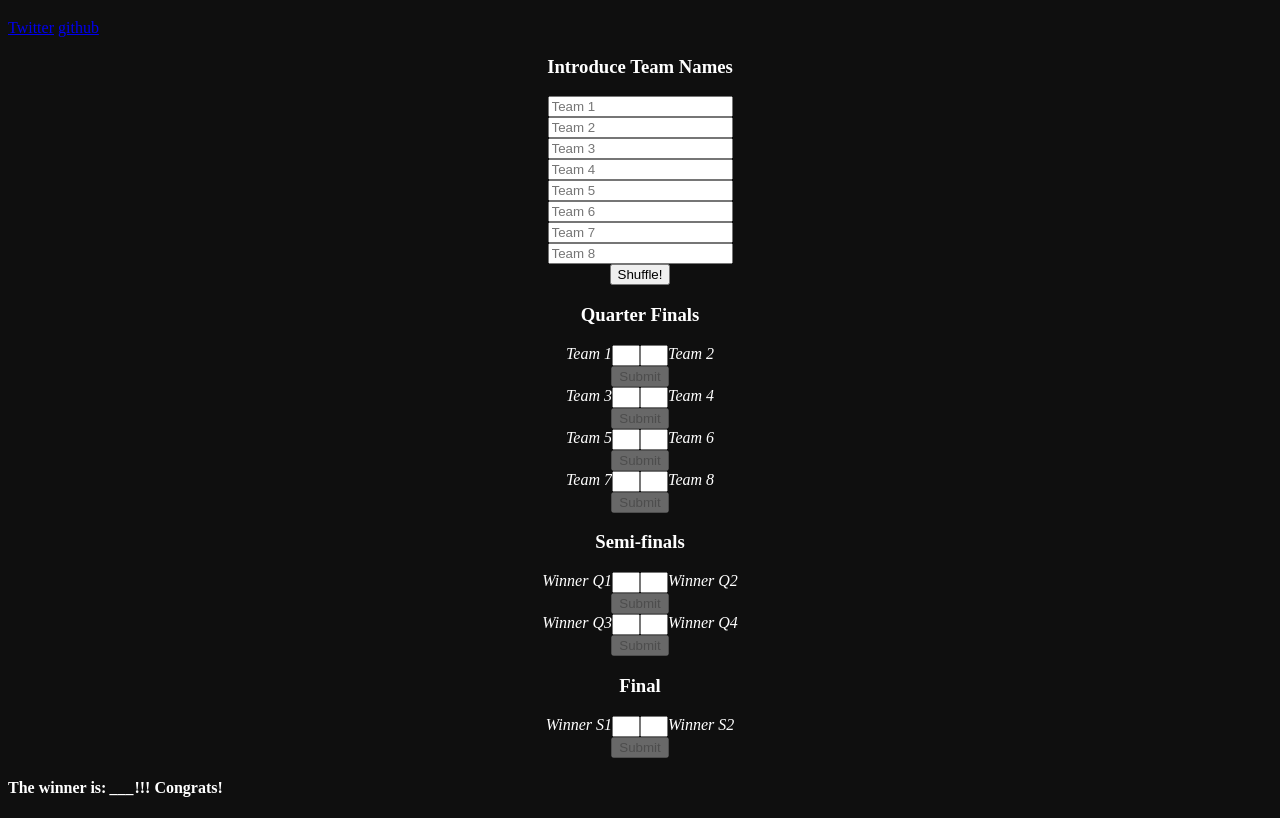
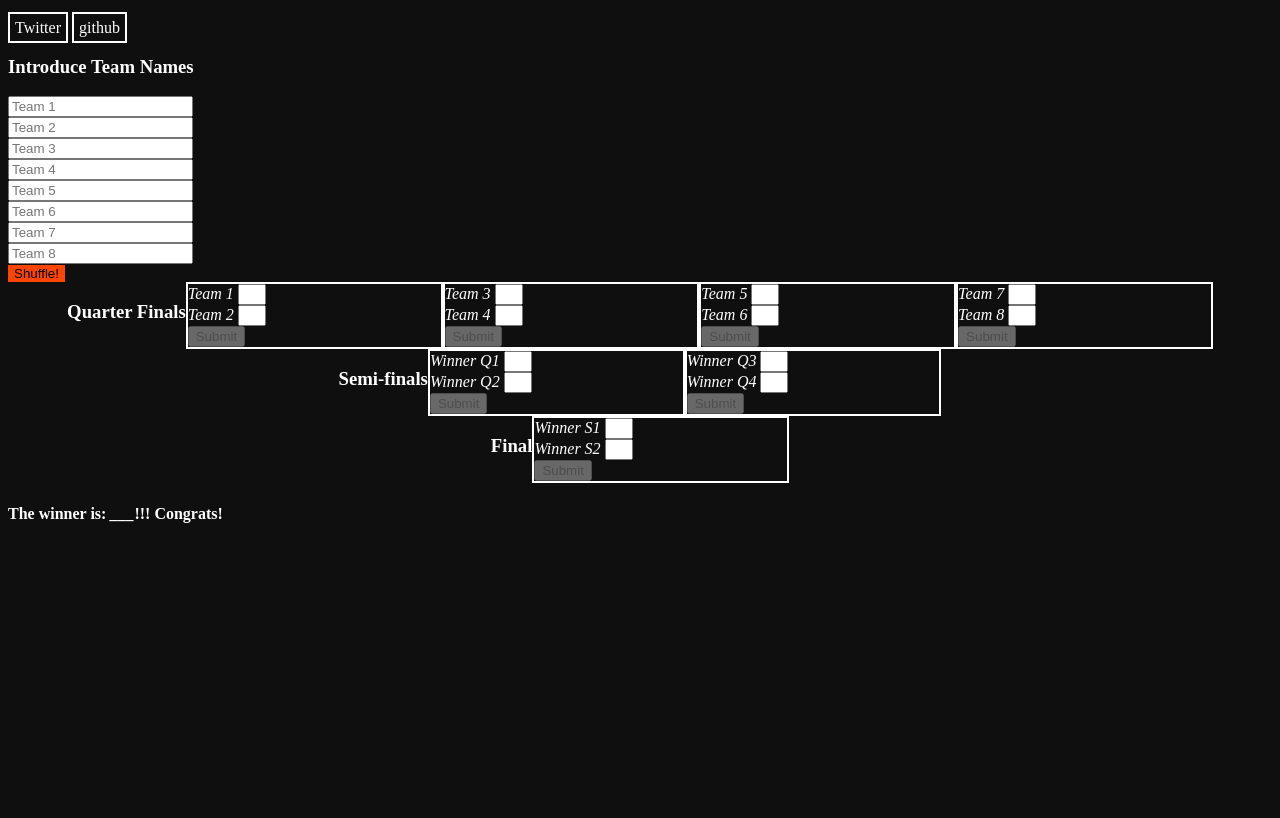
Before and after one commit to NESVEX/Tournament-Maker, a plain HTML site: page index.html in a window 1280 px wide. Shown: the part 61-879 px from the top of the page. After the commit the page ends 800 px from the top, so only its background shows below. Drawn offline with Linux system fonts and the light colour scheme.

Commit message:
Add files via upload

```diff
--- a/index.html
+++ b/index.html
@@ -14,14 +14,14 @@
 
         <h3>Introduce Team Names</h3>
 
-        <div><input placeholder="Team 1" id="team1" maxlength="15"></div>
-        <div><input placeholder="Team 2" id="team2" maxlength="15"></div>
-        <div><input placeholder="Team 3" id="team3" maxlength="15"></div>
-        <div><input placeholder="Team 4" id="team4" maxlength="15"></div>
-        <div><input placeholder="Team 5" id="team5" maxlength="15"></div>
-        <div><input placeholder="Team 6" id="team6" maxlength="15"></div>
-        <div><input placeholder="Team 7" id="team7" maxlength="15"></div>
-        <div><input placeholder="Team 8" id="team8" maxlength="15"></div>
+        <div><input placeholder="Team 1" id="team1" maxlength="10"></div>
+        <div><input placeholder="Team 2" id="team2" maxlength="10"></div>
+        <div><input placeholder="Team 3" id="team3" maxlength="10"></div>
+        <div><input placeholder="Team 4" id="team4" maxlength="10"></div>
+        <div><input placeholder="Team 5" id="team5" maxlength="10"></div>
+        <div><input placeholder="Team 6" id="team6" maxlength="10"></div>
+        <div><input placeholder="Team 7" id="team7" maxlength="10"></div>
+        <div><input placeholder="Team 8" id="team8" maxlength="10"></div>
 
         <div><button onclick="shuffleTeams()" id="shuffleBtn">Shuffle!</button></div>
 
@@ -30,40 +30,56 @@
 
         <h3>Quarter Finals</h3>
 
+        <div class="qFinals-match">
             <div>
                 <span id="qTeam1"><i>Team 1</i></span>
                 <input id="Q1L" onkeypress=" return isNumber(event)" maxlength="3">
+            </div>
+            <div>
+                <span id="qTeam2"><i>Team 2</i></span>
                 <input id="Q1V" onkeypress=" return isNumber(event)" maxlength="3">
-            <span id="qTeam2"><i>Team 2</i></span>
             </div>
             <div><button onclick="quarterFinal1()" id="quarterFinal1Btn">Submit</button></div>
+        </div>
 
 
+        <div class="qFinals-match">
             <div>
                 <span id="qTeam3"><i>Team 3</i></span>
                 <input id="Q2L" onkeypress=" return isNumber(event)" maxlength="3">
+            </div>
+            <div>
+                <span id="qTeam4"><i>Team 4</i></span>
                 <input id="Q2V" onkeypress=" return isNumber(event)" maxlength="3">
-            <span id="qTeam4"><i>Team 4</i></span>
             </div>
             <div><button onclick="quarterFinal2()" id="quarterFinal2Btn">Submit</button></div>
+        </div>
 
 
+        <div class="qFinals-match">
             <div>
                 <span id="qTeam5"><i>Team 5</i></span>
                 <input id="Q3L" onkeypress=" return isNumber(event)" maxlength="3">
+            </div>
+            <div>
+                <span id="qTeam6"><i>Team 6</i></span>
                 <input id="Q3V" onkeypress=" return isNumber(event)" maxlength="3">
-            <span id="qTeam6"><i>Team 6</i></span>
             </div>
             <div><button onclick="quarterFinal3()" id="quarterFinal3Btn">Submit</button></div>
+        </div>
 
 
+        <div class="qFinals-match">
             <div>
                 <span id="qTeam7"><i>Team 7</i></span>
                 <input id="Q4L" onkeypress=" return isNumber(event)" maxlength="3">
+            </div>
+            <div>
+                <span id="qTeam8"><i>Team 8</i></span>
                 <input id="Q4V" onkeypress=" return isNumber(event)" maxlength="3">
-            <span id="qTeam8"><i>Team 8</i></span>
             </div>
             <div><button onclick="quarterFinal4()" id="quarterFinal4Btn">Submit</button></div>
+        </div>
 
 
     </div>
@@ -71,22 +87,30 @@
 
         <h3>Semi-finals</h3>
 
+        <div class="semiFinals-match">
             <div>
                 <span id="localS1"><i>Winner Q1</i></span>
                 <input id="S1L" onkeypress=" return isNumber(event)" maxlength="3">
+            </div>
+            <div>
+                <span id="visitS1"><i>Winner Q2</i></span>
                 <input id="S1V" onkeypress=" return isNumber(event)" maxlength="3">
-            <span id="visitS1"><i>Winner Q2</i></span>
             </div>
             <div><button onclick="semiFinal1()" id="semiFinal1Btn">Submit</button></div>
+        </div>
 
 
+        <div class="semiFinals-match">
             <div>
                 <span id="localS2"><i>Winner Q3</i></span>
                 <input id="S2L" onkeypress=" return isNumber(event)" maxlength="3">
+            </div>
+            <div>
+                <span id="visitS2"><i>Winner Q4</i></span>
                 <input id="S2V" onkeypress=" return isNumber(event)" maxlength="3">
-            <span id="visitS2"><i>Winner Q4</i></span>
             </div>
             <div><button onclick="semiFinal2()" id="semiFinal2Btn">Submit</button></div>
+        </div>
 
 
     </div>
@@ -94,13 +118,17 @@
 
         <h3>Final</h3>
 
+        <div class="final-match">
             <div>
                 <span id="localTeamFinal"><i>Winner S1</i></span>
                 <input id="localFinalScore" onkeypress=" return isNumber(event)" maxlength="3">
+            </div>
+            <div>
+                <span id="visitTeamFinal"><i>Winner S2</i></span>
                 <input id="visitFinalScore" onkeypress=" return isNumber(event)" maxlength="3">
-            <span id="visitTeamFinal"><i>Winner S2</i></span>
             </div>
             <div><button onclick="final()" id="finalBtn" >Submit</button></div>
+        </div>
 
 
     </div>
--- a/style.css
+++ b/style.css
@@ -14,27 +14,26 @@ header h1 {
     width:20px;
 }
 
-.quarter-finals div, .quarter-finals button {
+header a {
+    color: white;
+    text-decoration: none;
+    border: 2px solid white;
+    padding: 5px
+}
+
+#shuffleBtn {
+    background-color: orangered;
+    border: 0px;
+}
+
+.qFinals-match, .semiFinals-match, .final-match {
+    display: inline-block;
+    position: relative;
+    width: 20%;
+    border: 2px solid white;
+}
+
+.quarter-finals, .semi-finals, .final {
     display: flex;
     justify-content: center;
 }
-
-.semi-finals div, .semi-finals button {
-    display: flex;
-    justify-content: center;
-}
-
-.final div, .final button {
-    display: flex;
-    justify-content: center;
-}
-
-html h3 {
-    display: flex;
-    justify-content: center;
-}
-
-.introduce-teams div, .introduce-teams button {
-    display: flex;
-    justify-content: center;
-}
```
Lines whose indentation alone changed are shown as unchanged.
